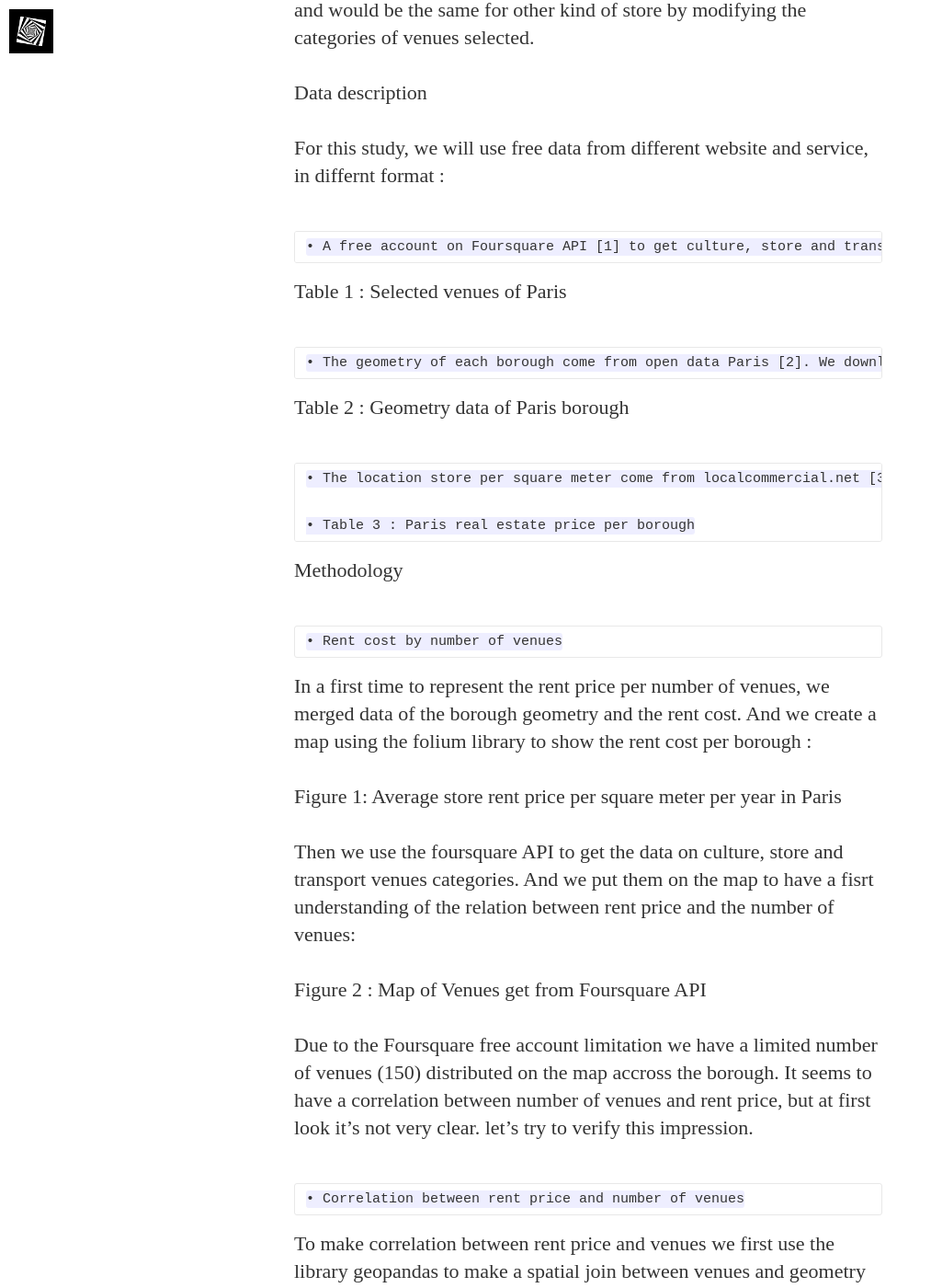
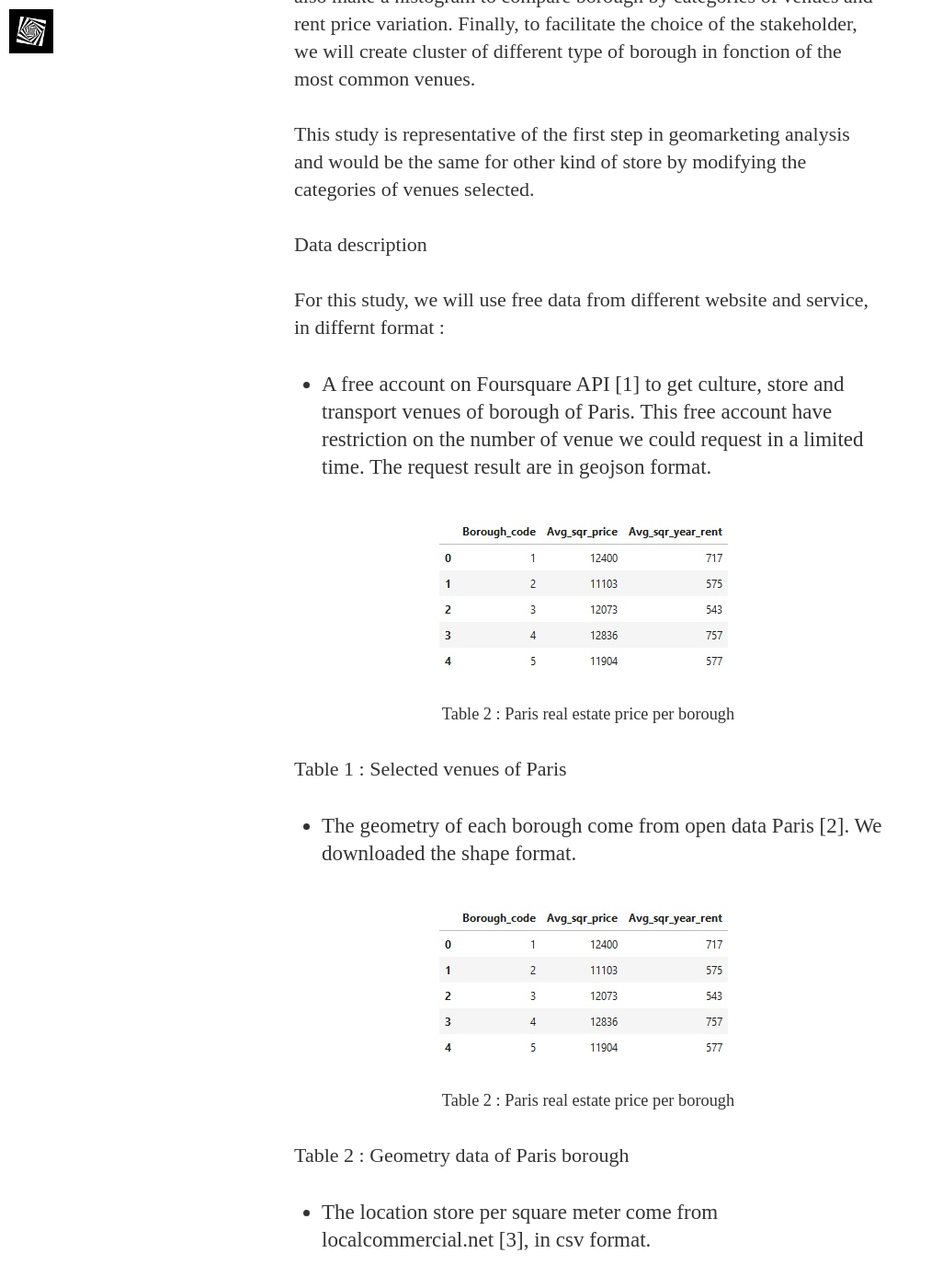
Before and after one commit to LCTyrell/LCTyrell.github.io, a Jekyll site: the page built from _posts/2019-05-25-art_bookstore.markdown, in a window 1280 px wide and 1400 px high, scrolled down 1416 px. Shown: the whole window at 92% size, without its empty margins (0-1013 px from the left). Built offline with Jekyll 4.4.1, drawn with Linux system fonts in a browser that asks for light colours; nearby versions of some CDN libraries; some web fonts are replaced; our own code applies the rules of GitHub Pages for plain Markdown files; some of the changed text lies outside the part shown.

Commit message:
Update 2019-05-25-art_bookstore.markdown

```diff
--- a/_posts/2019-05-25-art_bookstore.markdown
+++ b/_posts/2019-05-25-art_bookstore.markdown
@@ -1,3 +1,13 @@
+---
+layout: post
+title:  "Finding the best location for an Art Book Store in Paris : A geospatial data analysis"
+date:   2015-05-25 14:00:00
+categories: jekyll update
+tags:
+image:
+---
+
+
 # Finding the best location for an Art Book Store in Paris: A geospatial data analysis
 
 ## Introduction
@@ -22,20 +32,29 @@
 
 For this study, we will use free data from different website and service, in differnt format :
 
-    • A free account on Foursquare API [1] to get culture, store and transport venues of borough of Paris.  This free account have restriction on the number of venue we could request in a limited time. The request result are in geojson format.
+* A free account on Foursquare API [1] to get culture, store and transport venues of borough of Paris.  This free account have restriction on the number of venue we could request in a limited time. The request result are in geojson format.
 
-
+<p align="center">
+<img src="/assets/article_images/2018-05-25-art_bookstore/DF_rentPrice.jpg"><br/>
+<small>Table 2 : Paris real estate price per borough</small>
+</p>
 Table 1 : Selected venues of Paris
 
 
-    • The geometry of each borough come from open data Paris [2]. We downloaded the shape format.
-
+* The geometry of each borough come from open data Paris [2]. We downloaded the shape format.
+<p align="center">
+<img src="/assets/article_images/2018-05-25-art_bookstore/DF_rentPrice.jpg"><br/>
+<small>Table 2 : Paris real estate price per borough</small>
+</p>
 Table 2 : Geometry data of Paris borough
 
 
-    • The location store per square meter come from localcommercial.net [3], in csv format.
+* The location store per square meter come from localcommercial.net [3], in csv format.
 
-
+<p align="center">
+<img src="/assets/article_images/2018-05-25-art_bookstore/DF_rentPrice.jpg"><br/>
+<small>Table 2 : Paris real estate price per borough</small>
+</p>
     • Table 3 : Paris real estate price per borough
 
 
@@ -46,92 +65,111 @@
 
 Methodology
 
-    • Rent cost by number of venues
+* Rent cost by number of venues
 
 In a first time to represent the rent price per number of venues, we merged data of the borough geometry and the rent cost. And we create a map using the folium library to show the rent cost per borough :
-
+<p align="center">
+<img src="/assets/article_images/2018-05-25-art_bookstore/DF_rentPrice.jpg"><br/>
+<small>Table 2 : Paris real estate price per borough</small>
+</p>
 Figure 1: Average store rent price per square meter per year in Paris
 
 Then we use the foursquare API to get the data on culture, store and transport venues categories. And we put them on the map to have a fisrt understanding of the relation between rent price and the number of venues:
-
+<p align="center">
+<img src="/assets/article_images/2018-05-25-art_bookstore/DF_rentPrice.jpg"><br/>
+<small>Table 2 : Paris real estate price per borough</small>
+</p>
 Figure 2 : Map of Venues get from Foursquare API
 
 Due to the Foursquare free account limitation we have a limited number of venues (150) distributed on the map accross the borough. It seems to have a correlation between number of venues and rent price, but at first look it’s not very clear. let's try to verify this impression.
 
 
-    • Correlation between rent price and number of venues
+* Correlation between rent price and number of venues
 
 To make correlation between rent price and venues we first use the library geopandas to make a spatial join between venues and geometry data. Then we merged the result with price data.
 So we could count the number of venues per borough, and prepare a dataframe to realize the repgression analysis :
 
-
+<p align="center">
+<img src="/assets/article_images/2018-05-25-art_bookstore/DF_rentPrice.jpg"><br/>
+<small>Table 2 : Paris real estate price per borough</small>
+</p>
 Table 4 : Number of venues and rent price per borough
 
 
 
 We use the library Seaborn to create the plot of linear regression and the residual plot to test the linearity correlation :
+<p align="center">
+<img src="/assets/article_images/2018-05-25-art_bookstore/DF_rentPrice.jpg"><br/>
+<small>Table 2 : Paris real estate price per borough</small>
+</p>
 Figure 3 : Residual plot of venues per rent price
+<p align="center">
+<img src="/assets/article_images/2018-05-25-art_bookstore/DF_rentPrice.jpg"><br/>
+<small>Table 2 : Paris real estate price per borough</small>
+</p>
 Figure 4 : Plot of linear regression of venues per rent price
 
 It seems we have a relatively good correlation (with a variability around ± 150 €), if we make abstraction of two points. This two outliers (corresponding to borough 4 and 6), cercled in red on the figures, are very interresting as they could indicate overpriced borough. But before making conclusion we must go further on investigating different venues.
 
 
-    • Attractiveness of borrough
+* Attractiveness of borrough
 
 Let’s take a look at the different venues per borough and their relation with rent cost using a histogram.
 
 We first group the number of venues by type and borough :
 
-
-
-
-
-
-
-
-
+<p align="center">
+<img src="/assets/article_images/2018-05-25-art_bookstore/DF_rentPrice.jpg"><br/>
+<small>Table 2 : Paris real estate price per borough</small>
+</p>
 Table 5 : Number of venues per borough and type
 
-
-
-
 And then create an histogram with pyplot :
-
+<p align="center">
+<img src="/assets/article_images/2018-05-25-art_bookstore/DF_rentPrice.jpg"><br/>
+<small>Table 2 : Paris real estate price per borough</small>
+</p>
 Figure 5 : Number of venues per categories and rent price
 Here we can see two things: first, we see that the outliers lack data  (borough 4 and 6). Making a zoom on folium map and openstreetmap data we could verify the presence of metro access in this borough. A quick search on google let us find many outdoor bookstore venues on this borough :
 
-
-
-
-
-
-
-
-
-
-
+<p align="center">
+<img src="/assets/article_images/2018-05-25-art_bookstore/DF_rentPrice.jpg"><br/>
+<small>Table 2 : Paris real estate price per borough</small>
+</p>
 Figure 6 : Map of open-air bookstore
 
 So we have confirmation of a lack of venues on this places.
 Secondly, correlation between rent price and number of venues seems pretty good. Not supprisingly, many borough of the center are overpriced (borough 2 to 6, with respect of lack of data du to foursquare free account limitation).
 
-    • Cluster of boroughs
+* Cluster of boroughs
 We have 20 borough with different venues of culture, store and transport. Let’s try to group them to simplify the presenttion and the choice of the stakeholder. For that we used the kmeans clustering algorithm. :
-
+<p align="center">
+<img src="/assets/article_images/2018-05-25-art_bookstore/DF_rentPrice.jpg"><br/>
+<small>Table 2 : Paris real estate price per borough</small>
+</p>
 Table 6 : Most common venues per borough
 
 We selected 5 clusters. Parts of them are consequence of lack of data. The darkest red cluster are the best borough candidate with the more cultural and store venues. The second darkest could be selected if needed. More residential he have some cultural venues that could be exploited. Other cluster are less intersting and could be grouped.
-
+<p align="center">
+<img src="/assets/article_images/2018-05-25-art_bookstore/DF_rentPrice.jpg"><br/>
+<small>Table 2 : Paris real estate price per borough</small>
+</p>
 Figure 7 : Map of cluster
 Results
 
-
+<p align="center">
+<img src="/assets/article_images/2018-05-25-art_bookstore/DF_rentPrice.jpg"><br/>
+<small>Table 2 : Paris real estate price per borough</small>
+</p>
 Figure 8 : Heatmap of venues
-
+<p align="center">
+<img src="/assets/article_images/2018-05-25-art_bookstore/DF_rentPrice.jpg"><br/>
+<small>Table 2 : Paris real estate price per borough</small>
+</p>
  Table 7 : Rent cost per venues
 
 
-Discussion
+## Discussion
 
 The results seem realistic, but in fact the study must be reworked.
 
```
Also changed, not shown: other parts of _posts/2019-05-25-art_bookstore.markdown (+2 -2 lines).
